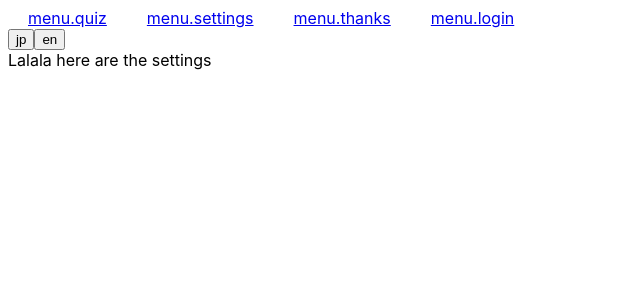
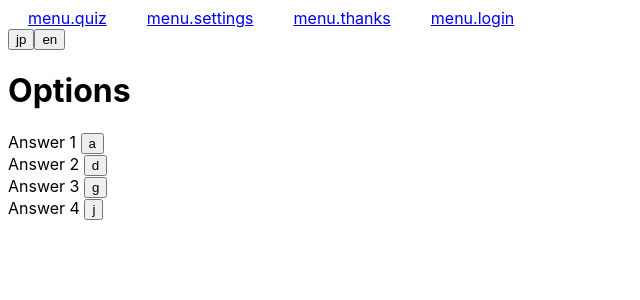
Before and after one commit to Anna-M-Thomas/yacho-master, a React (Create React App) app in the folder yacho-master-frontend/: page /settings in a window 1280 px wide. Shown: the top 300 px of the page, without its empty margins (0-640 px from the left). Built offline with nearby package versions, Linux system fonts and the light colour scheme; no server answers.

Commit message:
Starting settings page (setting hotkeys)

```diff
--- a/yacho-master-frontend/src/App.js
+++ b/yacho-master-frontend/src/App.js
@@ -1,24 +1,33 @@
 import React, { useState } from "react";
 import { Switch, Route } from "react-router-dom";
 import Menu from "./Menu";
+import Settings from "./Settings";
 import Quiz from "./Quiz";
 
 function App() {
   const [points, setPoints] = useState(0);
   const [keys, setKeys] = useState(["a", "d", "g", "j"]);
+  const [nextKey, setNextkey] = useState("right");
 
   return (
     <>
       <Menu />
       <Switch>
         <Route path="/quiz">
-          <Quiz points={points} setPoints={setPoints} keys={keys} />
+          <Quiz
+            points={points}
+            setPoints={setPoints}
+            keys={keys}
+            nextKey={nextKey}
+          />
         </Route>
         <Route path="/settings">
-          <div>Lalala here are the settings</div>
-        </Route>
-        <Route path="/thanks">
-          <div>Lalala these are the thanks</div>
+          <Settings
+            keys={keys}
+            setKeys={setKeys}
+            nextKey={nextKey}
+            setNextkey={setNextkey}
+          />
         </Route>
         <Route path="/thanks">
           <div>Lalala these are the thanks</div>
--- a/yacho-master-frontend/src/Quiz.js
+++ b/yacho-master-frontend/src/Quiz.js
@@ -123,11 +123,9 @@ const testBirds = [
 const Mysterybird = React.forwardRef((props, ref) => {
   const { question, hidden } = props;
 
-  // <div>{hidden ? "?" : question.en}</div>
-
   return (
     <>
-      <div>{question.en}</div>
+      <div>{hidden ? "?" : question.en}</div>
       <audio controls ref={ref}>
         <source
           src={`http://localhost:3001/${question.id}.mp3`}
@@ -184,10 +182,14 @@ const Answers = ({
   ));
 };
 
-const Quiz = ({ points, setPoints, keys }) => {
+const Quiz = ({ points, setPoints, keys, nextKey }) => {
   const [question, setQuestion] = useState(getQuestion(testBirds));
   const [answers, setAnswers] = useState(null);
   const [hidden, setHidden] = useState(true);
+
+  useHotkeys(nextKey, () => nextQuestion(), {
+    keydown: true,
+  });
 
   const audioRef = useRef();
 
@@ -198,7 +200,7 @@ const Quiz = ({ points, setPoints, keys }) => {
     }
   }, [question]);
 
-  const nextQuestion = (e) => {
+  const nextQuestion = () => {
     setHidden(true);
     audioRef.current.pause();
     audioRef.current.load();
@@ -214,6 +216,7 @@ const Quiz = ({ points, setPoints, keys }) => {
     points,
     setPoints,
     keys,
+    nextKey,
   };
 
   return (
--- /dev/null
+++ b/yacho-master-frontend/src/Settings.js
@@ -0,0 +1,16 @@
+import React from "react";
+
+const Settings = ({ keys, setKeys, nextKey, setNextkey }) => {
+  return (
+    <div>
+      <h1>Options</h1>
+      {keys.map((item, index) => (
+        <div key={item.charAt(0)}>
+          Answer {index + 1} <button>{item}</button>
+        </div>
+      ))}
+    </div>
+  );
+};
+
+export default Settings;
```
Also changed, not shown: 1 other file (tests, documents, lock files or other folders).
